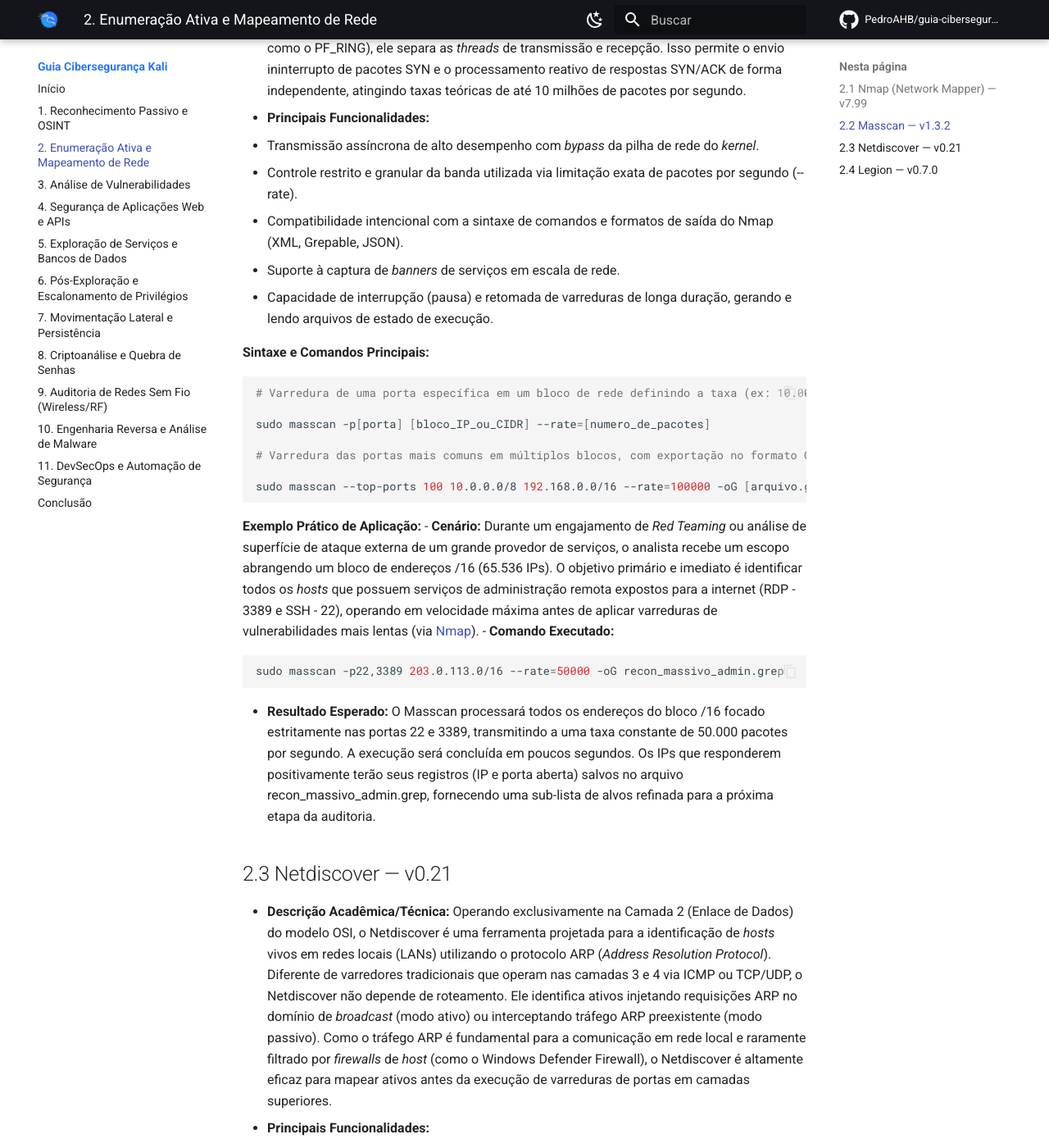
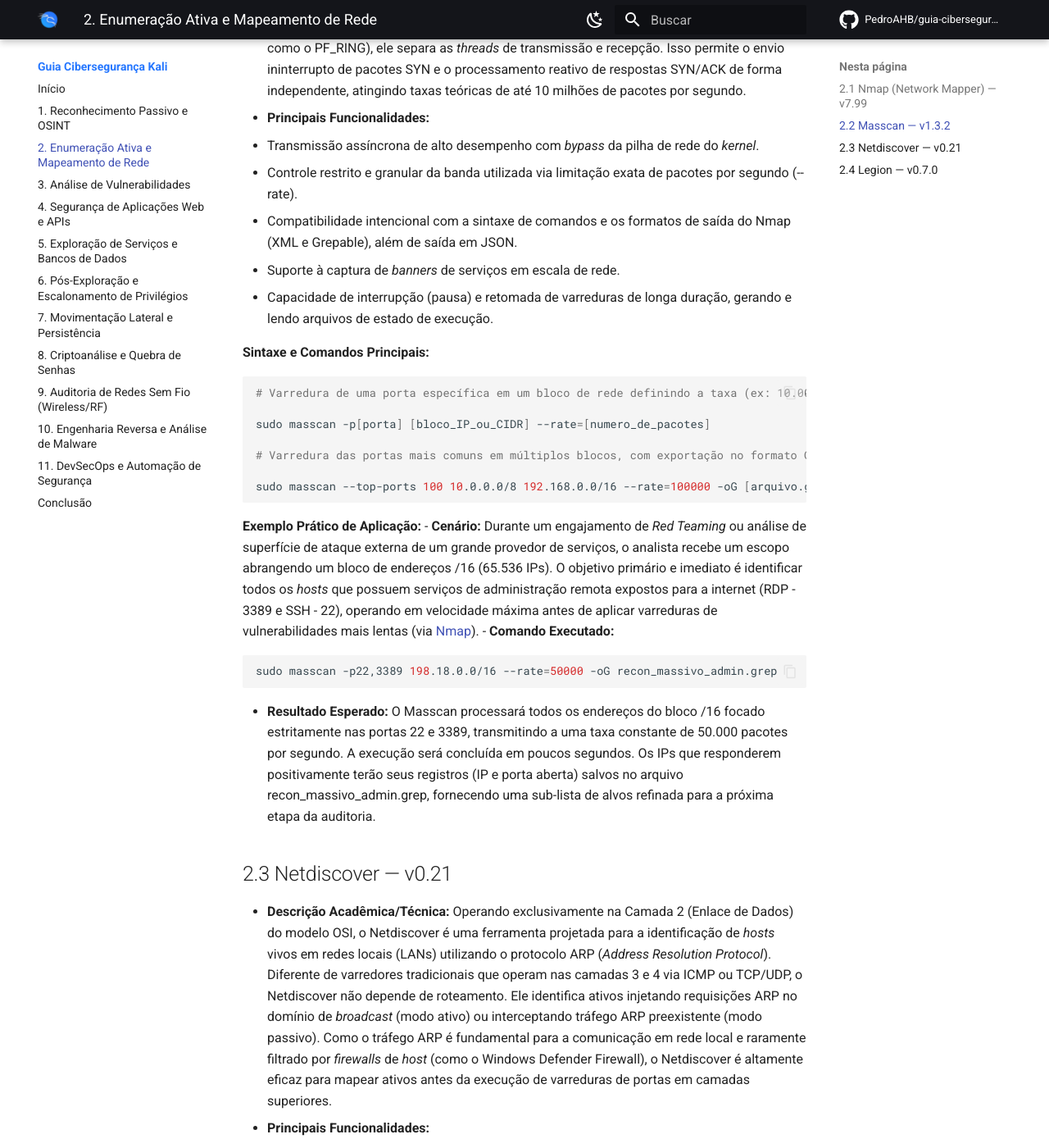
Before and after one commit to PedroAHB/guia-ciberseguranca, an MkDocs documentation site: the page built from docs/02-enumeracao-mapeamento-rede.md, in a window 1280 px wide and 1400 px high, scrolled down 2304 px. Shown: the whole window at 82% size. Built offline with MkDocs 1.6.1 and Material for MkDocs 9.7.7, drawn with Linux system fonts in a browser that asks for light colours; comment, search, counter and statistics services are not loaded; some of the changed text lies outside the part shown.

Commit message:
docs: use reserved range in Masscan example and fix IDS/IPS wording
203.0.113.0/16 expands beyond the TEST-NET-3 /24 into public address space; use 198.18.0.0/16 (RFC 2544). An IDS detects, an IPS blocks. JSON is a Masscan output format, not an Nmap one.

````diff
--- a/docs/02-enumeracao-mapeamento-rede.md
+++ b/docs/02-enumeracao-mapeamento-rede.md
@@ -62,7 +62,7 @@ sudo nmap -sS -p- -sV -O --min-rate 1000 10.0.5.0/24 -oA recon_interna_vlan5
 * **Principais Funcionalidades:**
   * Transmissão assíncrona de alto desempenho com *bypass* da pilha de rede do *kernel*.
   * Controle restrito e granular da banda utilizada via limitação exata de pacotes por segundo (--rate).
-  * Compatibilidade intencional com a sintaxe de comandos e formatos de saída do Nmap (XML, Grepable, JSON).
+  * Compatibilidade intencional com a sintaxe de comandos e os formatos de saída do Nmap (XML e Grepable), além de saída em JSON.
   * Suporte à captura de *banners* de serviços em escala de rede.
   * Capacidade de interrupção (pausa) e retomada de varreduras de longa duração, gerando e lendo arquivos de estado de execução.
 
@@ -83,7 +83,7 @@ sudo masscan --top-ports 100 10.0.0.0/8 192.168.0.0/16 --rate=100000 -oG [arquiv
 - **Comando Executado:**
 
 ```bash
-sudo masscan -p22,3389 203.0.113.0/16 --rate=50000 -oG recon_massivo_admin.grep
+sudo masscan -p22,3389 198.18.0.0/16 --rate=50000 -oG recon_massivo_admin.grep
 ```
 
 - **Resultado Esperado:** O Masscan processará todos os endereços do bloco /16 focado estritamente nas portas 22 e 3389, transmitindo a uma taxa constante de 50.000 pacotes por segundo. A execução será concluída em poucos segundos. Os IPs que responderem positivamente terão seus registros (IP e porta aberta) salvos no arquivo recon_massivo_admin.grep, fornecendo uma sub-lista de alvos refinada para a próxima etapa da auditoria.
````
Also changed, not shown: other parts of docs/02-enumeracao-mapeamento-rede.md (+1 -1 lines).
